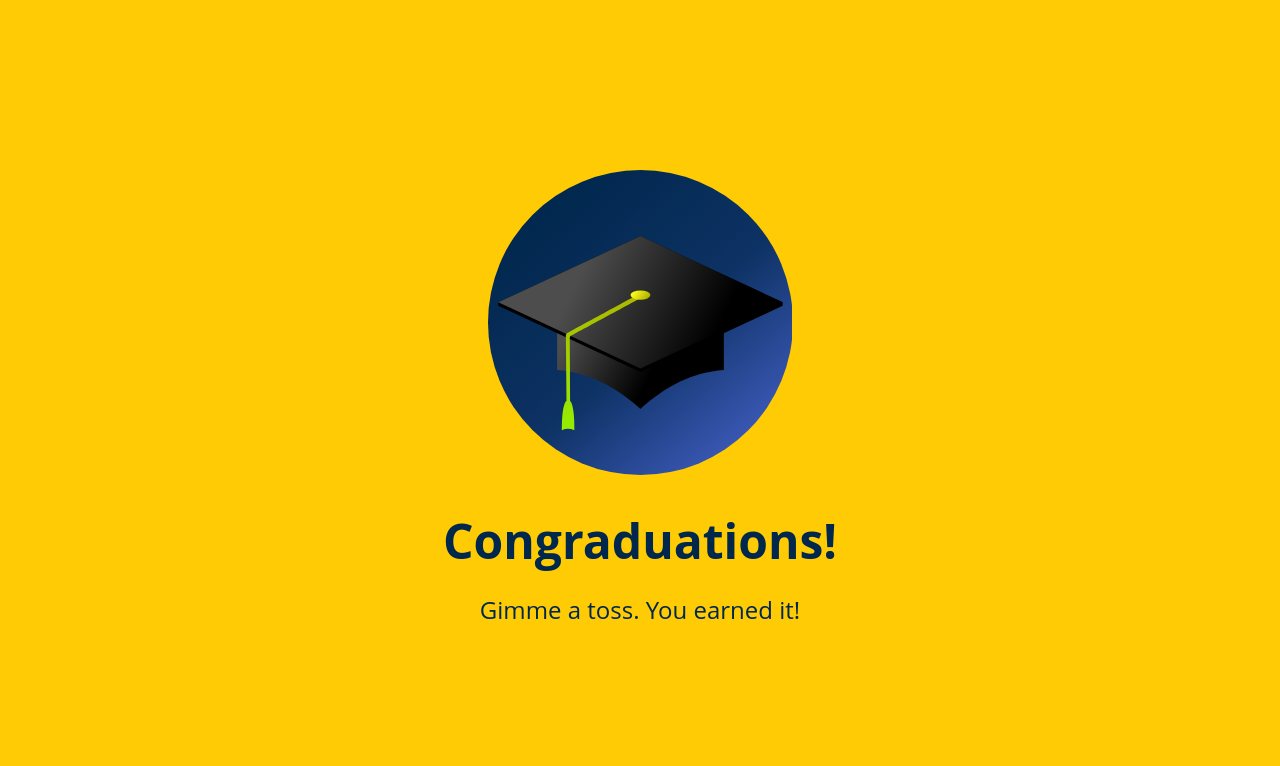
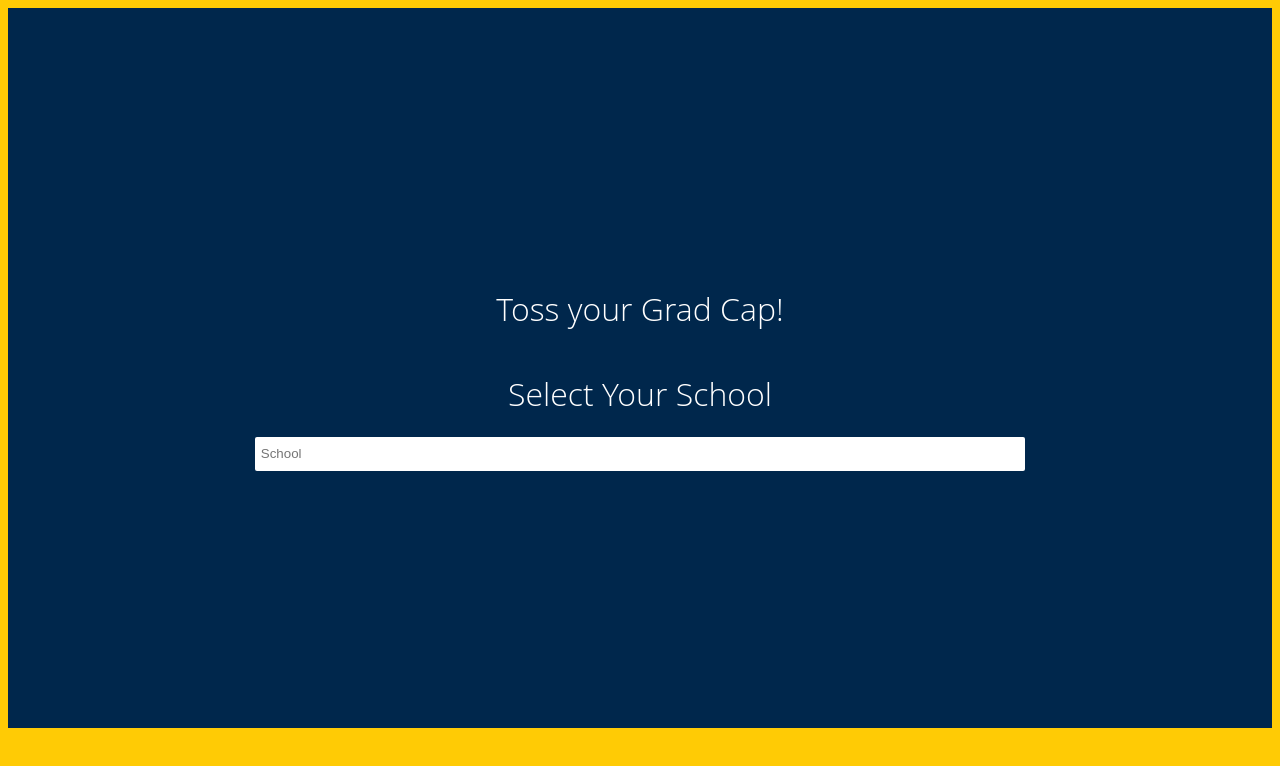
Before and after one commit to naitian/GradToss, a website with bundled scripts: page src/index.html in a window 1280 px wide. Built offline with nearby package versions, Linux system fonts and the light colour scheme.

Commit message:
Select School

```diff
--- a/src/index.html
+++ b/src/index.html
@@ -9,13 +9,19 @@
   <body>
     <div class="app">
       <div class="overlay">
-          <datalist id="school" name="school">
-          </datalist>
+          <h1>Toss your Grad Cap!</h1>
+          <h1>Select Your School</h1>
+        <input
+          list="schools"
+          id="school-select"
+          name="school-select"
+          placeholder="School"
+        />
+        <datalist id="schools" name="schools"> </datalist>
       </div>
       <div class="container start">
         <div class="gradcap">
-          <?xml version="1.0" encoding="UTF-8" standalone="no"?><!DOCTYPE svg PUBLIC "-//W3C//DTD SVG 1.1//EN" "http://www.w3.org/Graphics/SVG/1.1/DTD/svg11.dtd"
-          >
+          <?xml version="1.0" encoding="UTF-8" standalone="no"?><!DOCTYPE svg PUBLIC "-//W3C//DTD SVG 1.1//EN" "http://www.w3.org/Graphics/SVG/1.1/DTD/svg11.dtd">
           <svg
             width="100%"
             height="100%"
--- a/src/index.js
+++ b/src/index.js
@@ -42,6 +42,23 @@ const pushBuffer = (magnitude) => {
   acc_buffer.shift();
   acc_buffer.push(magnitude);
 };
+
+const selectSchool = () => {
+  const dl = document.querySelector('datalist');
+  for (let key in SCHOOL_COLORS) {
+    let opt = document.createElement('option');
+    opt.innerText = SCHOOL_COLORS[key].school_name;
+    opt.value = key;
+    dl.appendChild(opt);
+  }
+  const sel = document.querySelector('input#school-select');
+  sel.addEventListener('input', function (e) {
+    if (e.target.value in SCHOOL_COLORS) {
+      document.querySelector('.overlay').style.display = 'none';
+      setSchool(e.target.value);
+    }
+  })
+}
 
 const setSchool = (school) => {
   if (school in SCHOOL_COLORS) {
@@ -115,6 +132,7 @@ window.onload = function () {
   console.log("v2");
   const urlParams = new URLSearchParams(window.location.search);
   if (urlParams.has("school")) setSchool(urlParams.get("school"));
+  else selectSchool();
 
   var firebaseConfig = {
     apiKey: "AIzaSyAxqvsJ_2ngh1roPCoXDPuvrUYj4cRWDBs",
--- a/src/style.css
+++ b/src/style.css
@@ -16,6 +16,30 @@ body {
     justify-content: center;
 
     text-align: center;
+}
+
+.overlay {
+    position: absolute;
+    width: 100%;
+    height: 90%;
+    background-color: #00274c;
+    display: flex;
+    flex-direction: column;
+    align-items: center;
+    justify-content: center;
+}
+
+.overlay h1 {
+    color: #FFF;
+    font-weight: 300;
+}
+
+.overlay input {
+    width: 60%;
+    height: 30px;
+    border-radius: 2px;
+    border: none;
+    padding: 2px 6px;
 }
 
 .app {
```
